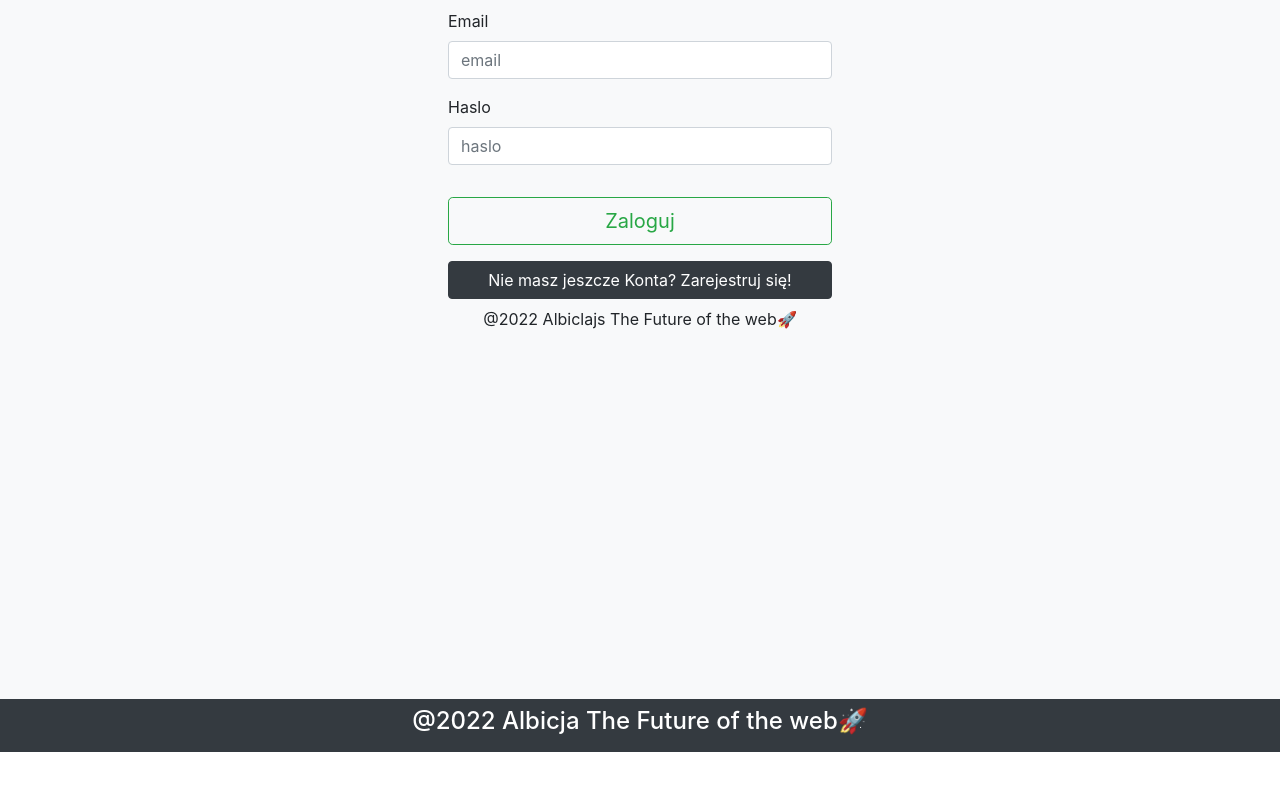
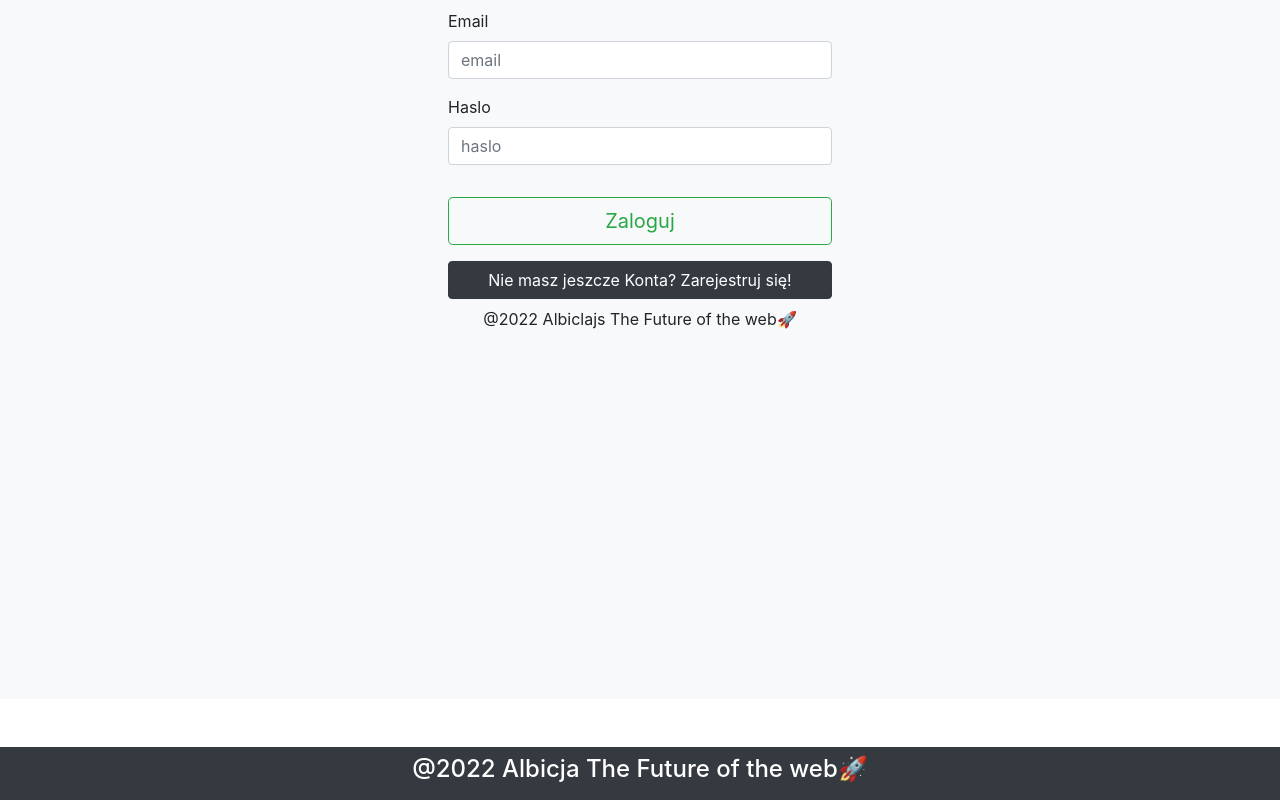
Before and after one commit to StasinskiPL/socialApp, a React (Create React App) app: page /logowanie in a window 1280 px wide. Shown: the part 239-1039 px from the top of the page. Before the commit the page ends 991 px from the top, so only its background shows below. Built offline with nearby package versions, Linux system fonts and the light colour scheme; no server answers.

Commit message:
polish time text

```diff
--- a/src/components/App.tsx
+++ b/src/components/App.tsx
@@ -1,11 +1,13 @@
-import { auth, db } from "../firebase";
 import { Route, Switch } from "react-router-dom";
-import { RootState } from "../store/reducer";
 import { lazy, Suspense, useEffect, useState } from "react";
 import { useDispatch, useSelector } from "react-redux";
+import moment from "moment";
+import 'moment/locale/pl'
 import PrivateRoute from "../routes/PrivateRoute";
 import { setUser } from "../store/authSlice";
 import { Container } from "react-bootstrap";
+import { auth, db } from "../firebase";
+import { RootState } from "../store/reducer";
 import Dashboard from "./dashboard/Dashboard";
 import Loading from "./ui/Loading";
 import Profil from "./user/Profil";
@@ -20,6 +22,9 @@ function App() {
   const [loading, setLoading] = useState(true);
   const { logged } = useSelector((state: RootState) => state.auth);
   const dispatch = useDispatch();
+
+
+  moment.locale("es")
 
   useEffect(() => {
     const unsubscribe = auth.onAuthStateChanged((user) => {
--- a/src/components/footer/Footer.tsx
+++ b/src/components/footer/Footer.tsx
@@ -3,7 +3,7 @@ import { Container } from 'react-bootstrap'
 
 const Footer = () => {
     return (
-        <Container fluid className="p-2 bg-dark">
+        <Container fluid className="p-2 mt-5 bg-dark">
             <h4 className="text-white text-center">@2022 Albicja The Future of the web🚀</h4>
         </Container>
     )
```
